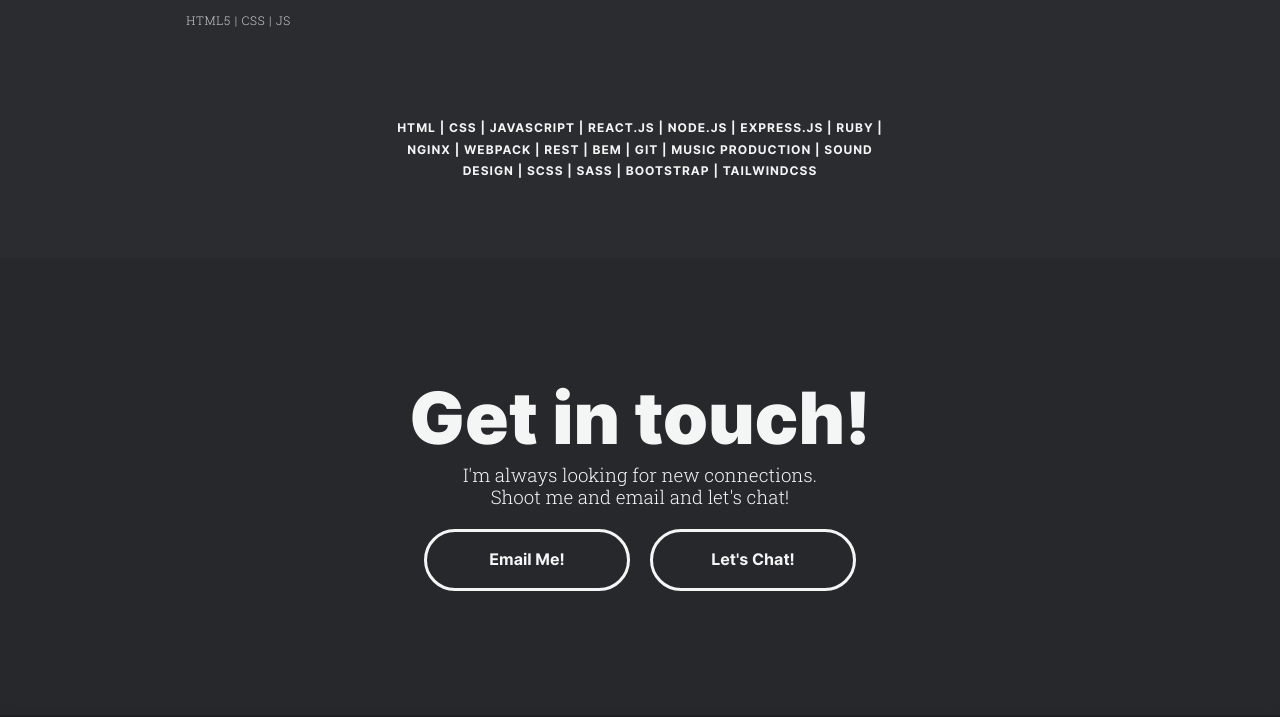
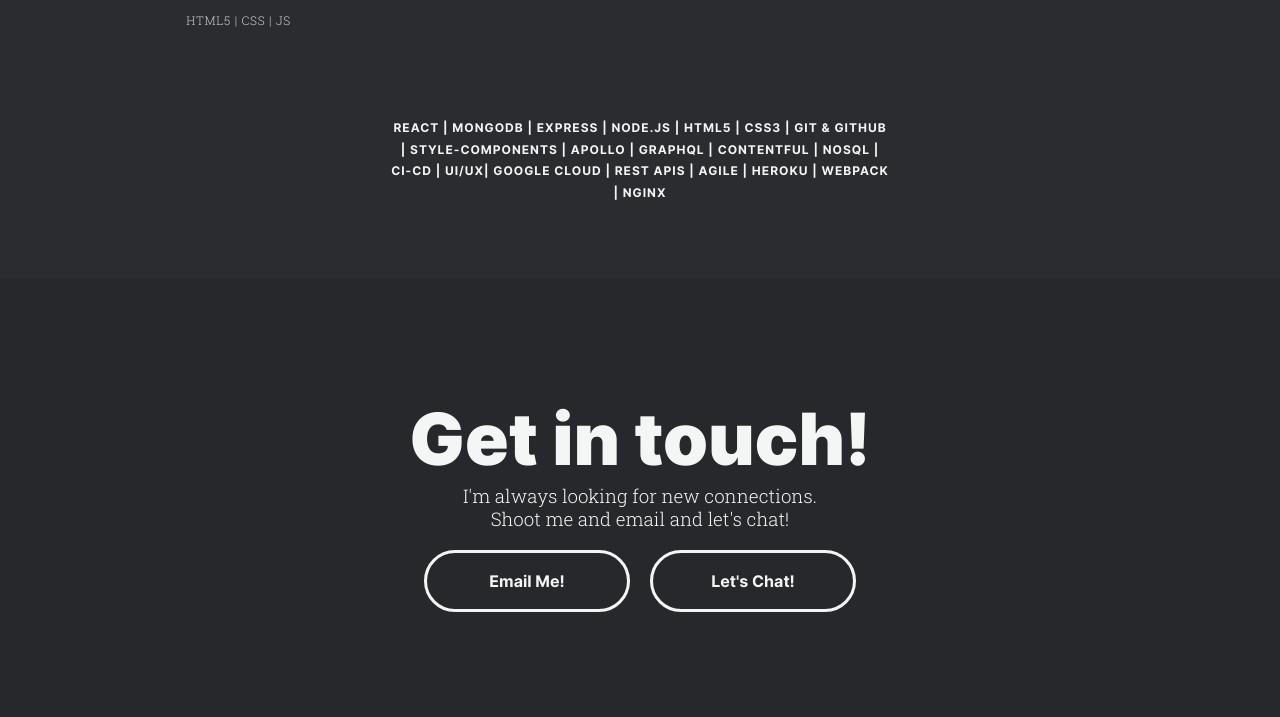
Before and after one commit to McCambley/Jake-McCambley, a plain HTML site: page index.html in a window 1280 px wide. Shown: the part 3915-4632 px from the top of the page. Drawn offline with Linux system fonts and the light colour scheme; files whose address does not match are found by name.

Commit message:
Dev: update skills

```diff
--- a/index.html
+++ b/index.html
@@ -90,7 +90,7 @@
         <ul class="projects__projects"></ul>
 
         <!-- keep here? -->
-        <div class="experience__skills">HTML | CSS | Javascript | React.js | node.js | Express.js | Ruby | Nginx | Webpack | Rest | BEM | Git | Music Production | Sound Design | SCSS | SASS | Bootstrap | TailwindCSS</div>
+        <div class="experience__skills">React | MongoDB | Express | Node.js | HTML5 | CSS3 | Git & Github | Style-Components | Apollo | GraphQL | Contentful | NoSql | CI-CD | UI/UX| Google Cloud | REST APIs | Agile | Heroku | Webpack | Nginx</div>
       </section>
 
       <section class="contact" id="contact">
```
